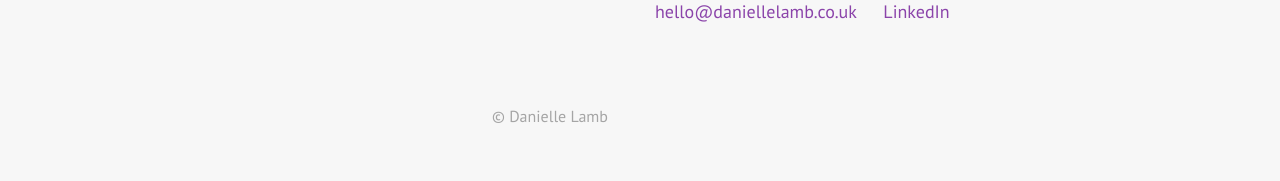
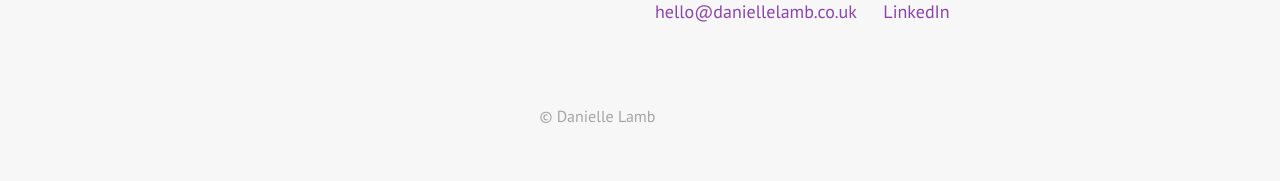
Before and after one commit to justinlamb1/danielle-portfolio-3, a Jekyll site: the page built from index.html, in a window 1280 px wide. Shown: the part 4501-4682 px from the top of the page. Built offline with Jekyll 4.4.1, drawn with Linux system fonts in a browser that asks for light colours.

Commit message:
no message

```diff
--- a/_includes/footer.html
+++ b/_includes/footer.html
@@ -17,7 +17,7 @@
         </div>
       </div>
       <div class="row justify-content-center">
-        <div class="col-6">
+        <div class="col-5">
           <p class="footer__copyright">&copy; Danielle Lamb</p>
         </div>
       </div>
```
